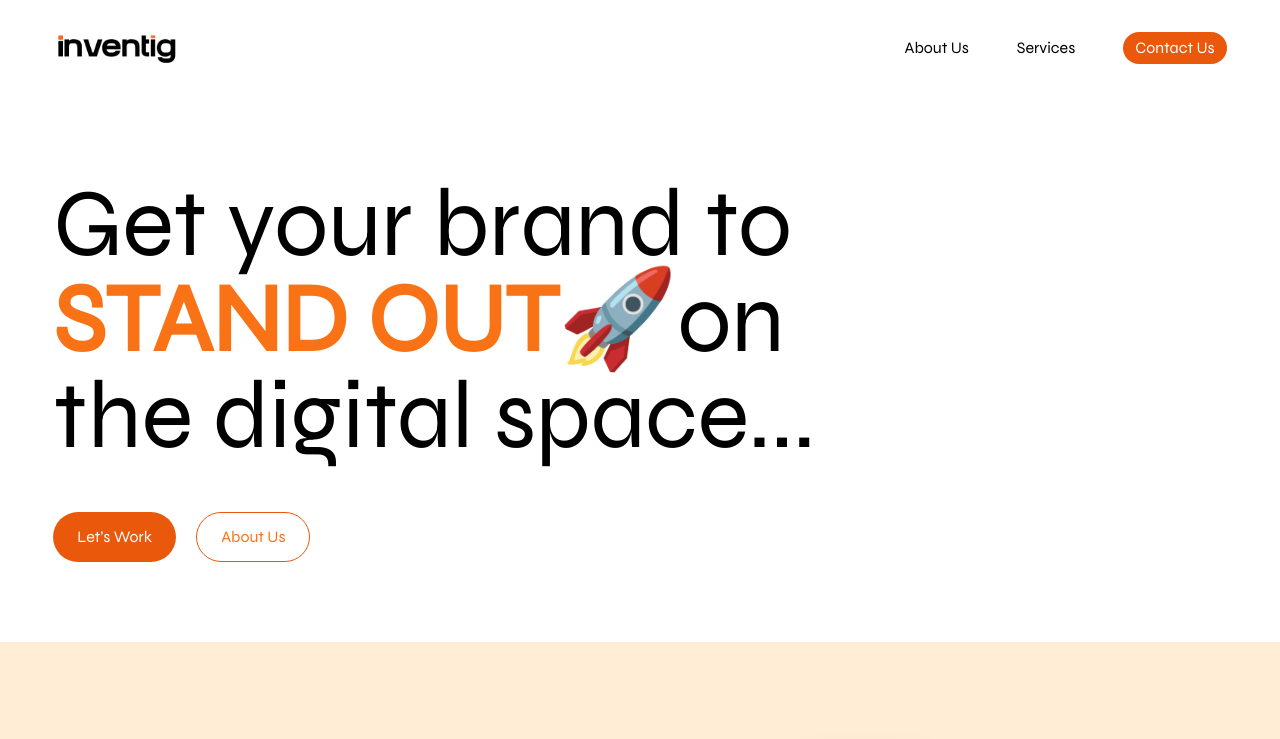
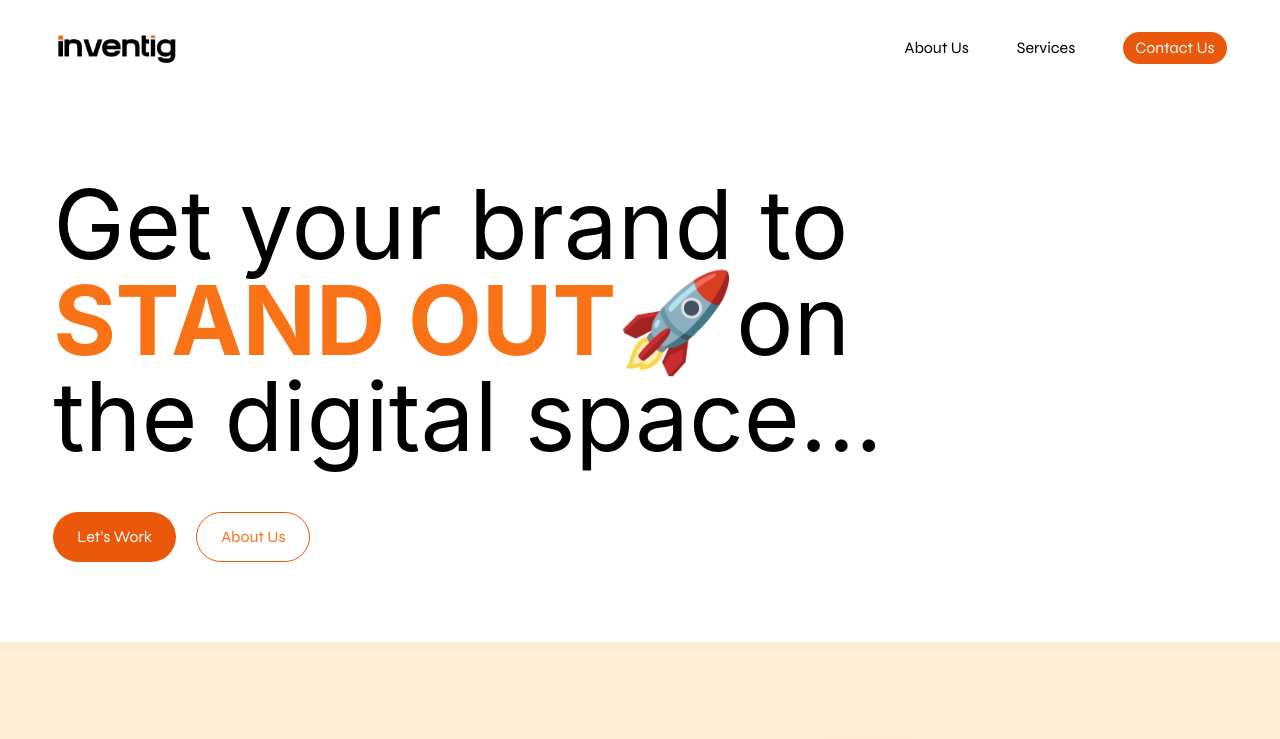
Before and after one commit to devalexdgreat/Inventig, a Next.js app: page / in a window 1280 px wide. Shown: the top 739 px of the page. Built offline with nearby package versions, Linux system fonts and the light colour scheme.

Commit message:
font fixeed

```diff
--- a/app/globals.css
+++ b/app/globals.css
@@ -4,5 +4,8 @@
 
 html {
     scroll-behavior: smooth;
-    font-family: -apple-system,system-ui,BlinkMacSystemFont,"Segoe UI",Roboto,"Helvetica Neue",Arial,sans-serif;
 }
+
+h1, h2, h3, h4 {
+    font-family: -apple-system,system-ui, BlinkMacSystemFont,"Segoe UI",Roboto,"Helvetica Neue",Arial,sans-serif;
+}
```
